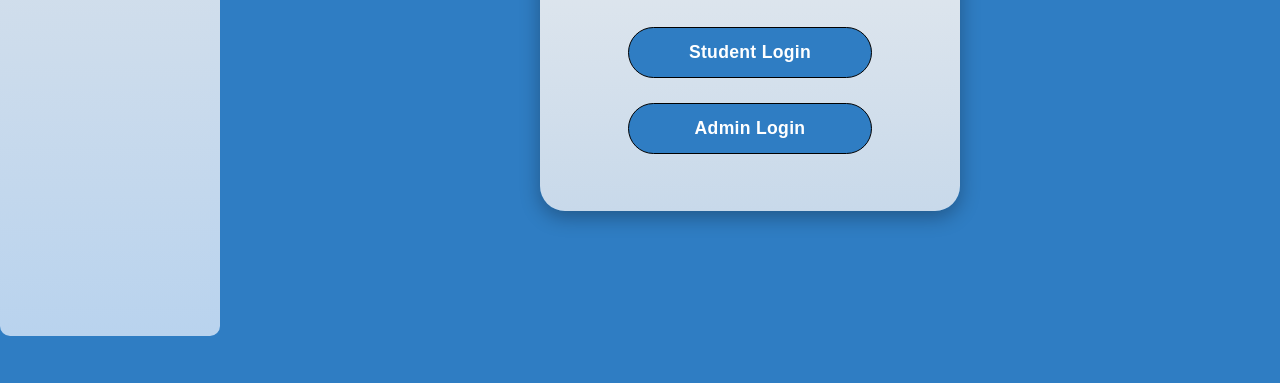
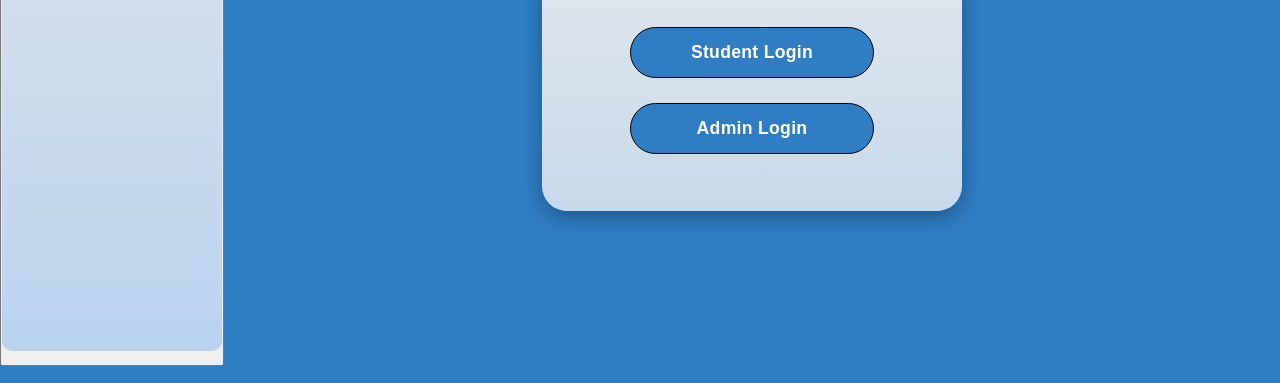
Before and after one commit to GabbyT6365/FoundIT, a plain HTML site: page login.html in a window 1280 px wide. Shown: the part 417-800 px from the top of the page. Drawn offline with Linux system fonts and the light colour scheme.

Commit message:
Update login.html

```diff
--- a/login.html
+++ b/login.html
@@ -24,6 +24,7 @@
   <main class="login-layout">
 
     <!-- LEFT SIDEBAR -->
+    <button class="menu-btn">
     <aside class="sidebar">
       <img src="imahes/STI.png.png" alt="STI logo" class="sti-logo">
       <nav class="side-nav">
@@ -33,6 +34,7 @@
         <a href="contact.html" class="nav-btn">Contact</a>
       </nav>
     </aside>
+    </button>
 
     <!-- CENTER LOGIN BOX -->
     <section class="login-box square">
```
